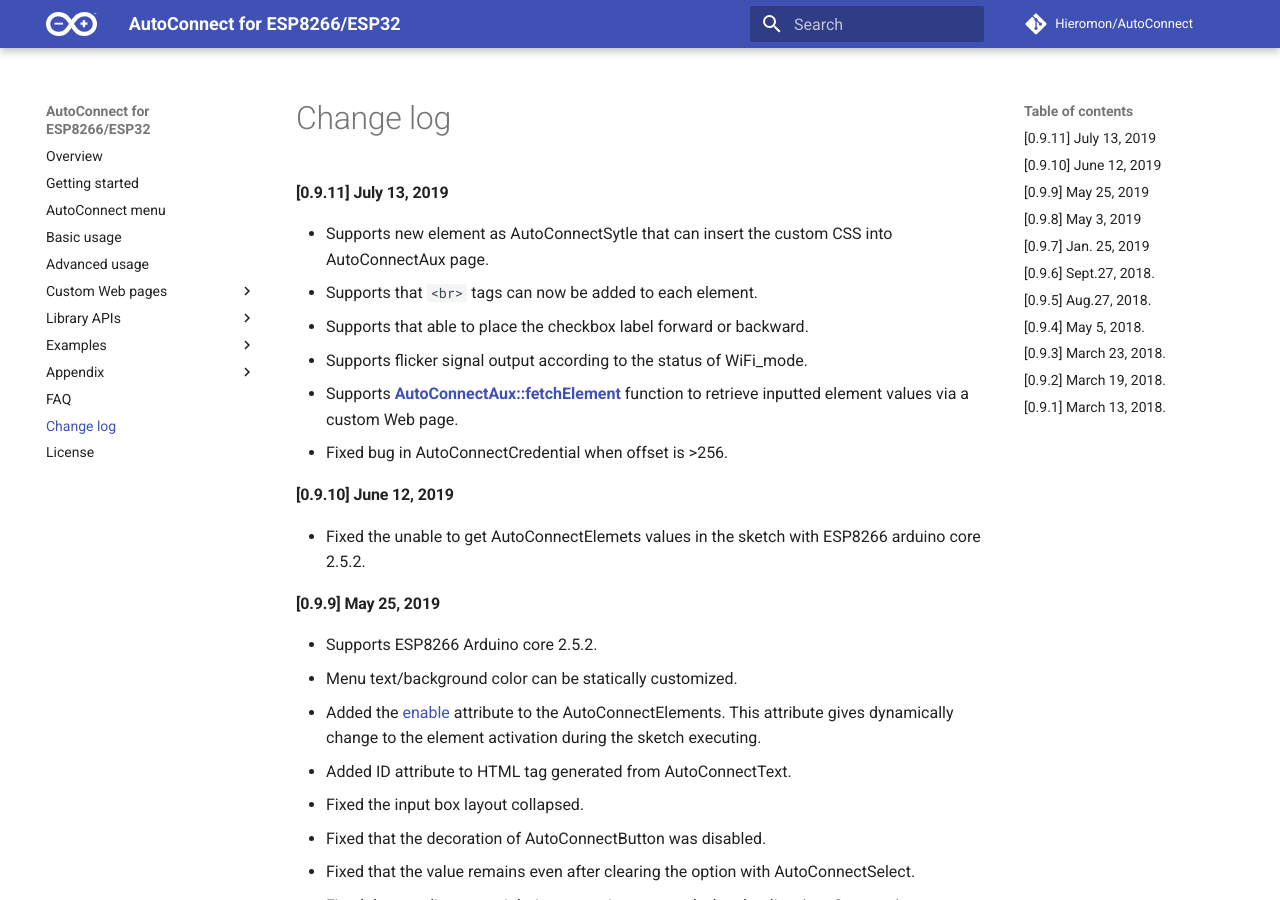
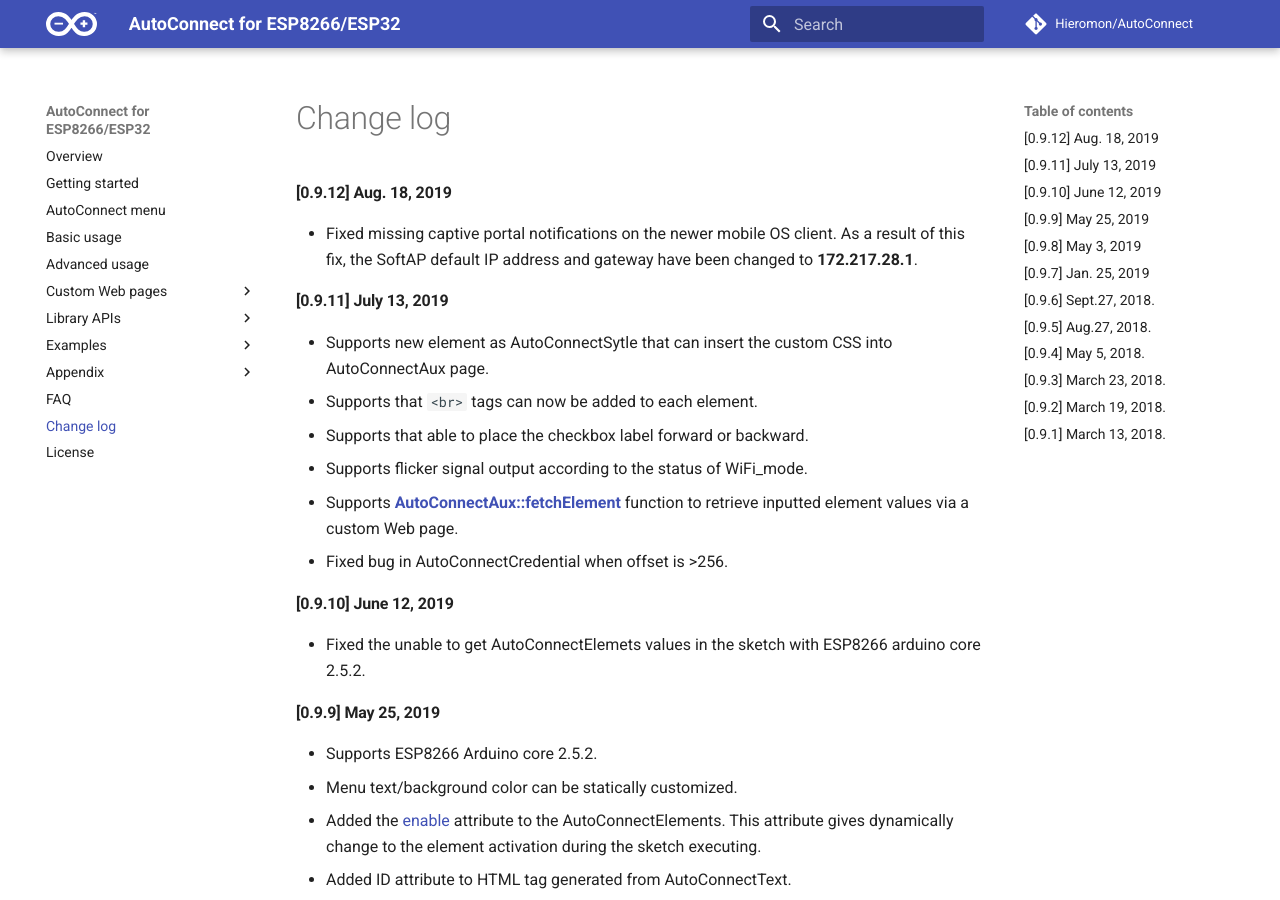
Before and after one commit to Hieromon/AutoConnect, an MkDocs documentation site: the page built from mkdocs/changelog.md, in a window 1280 px wide and 900 px high. Built offline with MkDocs 1.6.1 and Material for MkDocs 9.7.7, drawn with Linux system fonts in a browser that asks for light colours; nearby versions of some CDN libraries; comment, search, counter and statistics services are not loaded.

Commit message:
Release for v0.9.12

```diff
--- a/mkdocs/changelog.md
+++ b/mkdocs/changelog.md
@@ -1,3 +1,6 @@
+#### [0.9.12] Aug. 18, 2019
+- Fixed missing captive portal notifications on the newer mobile OS client. As a result of this fix, the SoftAP default IP address and gateway have been changed to **172.217.28.1**.
+
 #### [0.9.11] July 13, 2019
 - Supports new element as AutoConnectSytle that can insert the custom CSS into AutoConnectAux page.
 - Supports that `<br>` tags can now be added to each element.
```
